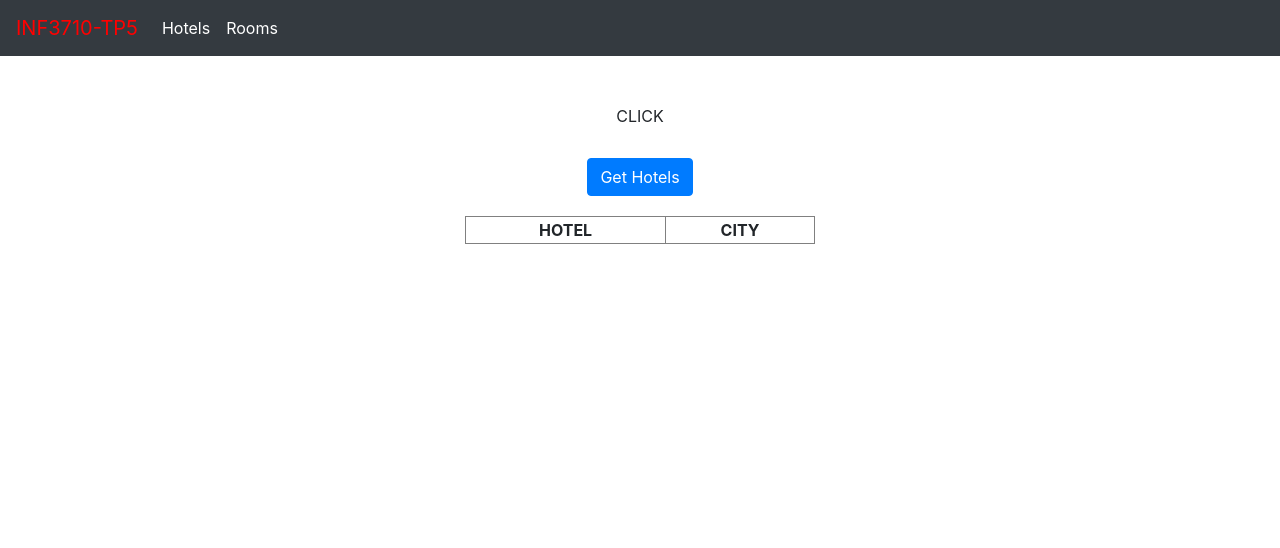
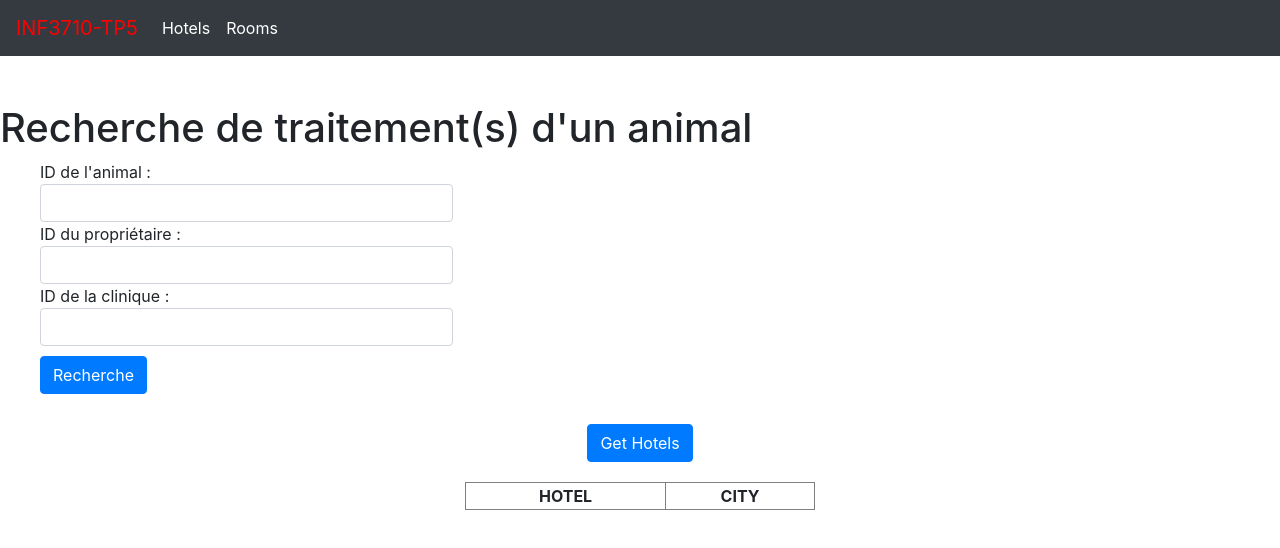
Before and after one commit to treque/inf3710tp5, an Angular app in the folder client/: page /treatment in a window 1280 px wide. Shown: the top 548 px of the page. Built offline with nearby package versions, Linux system fonts and the light colour scheme.

Commit message:
ajout de interface treatment pour afficher les infos (hj)

```diff
--- a/client/src/app/services/treatment.service.ts
+++ b/client/src/app/services/treatment.service.ts
@@ -2,6 +2,7 @@ import { HttpClient } from "@angular/common/http";
 import { Injectable } from "@angular/core";
 import { of, Observable } from "rxjs";
 import { catchError } from "rxjs/operators";
+import { Treatment } from "../../../../common/tables/treatment";
 
 @Injectable({
   providedIn: "root"
@@ -12,9 +13,9 @@ export class TreatmentService {
 
   public constructor(private http: HttpClient) { }
 
-  public getTreatment(animalId: string, ownerId: string, clinicId: string): Observable<string[]> {
-    return this.http.post<string[]>(this.BASE_URL + "/treatment", {animId: animalId, ownerId: ownerId, clinicId: clinicId}).pipe(
-        catchError(this.handleError<string[]>("getHotelPKs")),
+  public getTreatments(animalId: string, ownerId: string, clinicId: string): Observable<Treatment[]> {
+    return this.http.post<Treatment[]>(this.BASE_URL + "/treatment", {animId: animalId, ownerId: ownerId, clinicId: clinicId}).pipe(
+        catchError(this.handleError<Treatment[]>("")),
     );
   }
 
--- a/client/src/app/treatment/treatment.component.html
+++ b/client/src/app/treatment/treatment.component.html
@@ -1 +1,19 @@
-<div (click)="getTreatment('A1', 'P1', 'C1')"> CLICK </div>
+
+<div id="traitement" style="text-align: left">
+    <h1> Recherche de traitement(s) d'un animal </h1>
+    <div id="error" class="alert alert-danger" role="alert" *ngIf="duplicateError">
+      Insertion sur une cle primaire qui existe deja
+    </div>
+      <ul style="list-style: none;">
+        ID de l'animal : <li><input class="form-control col-md-4" #animId></li>
+        ID du propriétaire : <li><input class="form-control col-md-4" #propId></li>
+        ID de la clinique : <li><input  class="form-control col-md-4" #clinicId></li>
+      <li><button type="button" class="btn btn-primary" (click)="getTreatments(animId.value,propId.value, clinicId.value)"> Recherche </button></li>
+      </ul>
+</div>
+
+<div id='treatment-list'>
+    <li *ngFor="let treatment of treatments">
+        {{treatment.typeid}}
+    </li>
+</div>
--- a/client/src/app/treatment/treatment.component.ts
+++ b/client/src/app/treatment/treatment.component.ts
@@ -1,4 +1,5 @@
 import { Component, OnInit } from "@angular/core";
+import { Treatment } from "../../../../common/tables/treatment";
 import { TreatmentService } from "../services/treatment.service";
 
 @Component({
@@ -8,15 +9,20 @@ import { TreatmentService } from "../services/treatment.service";
 })
 export class TreatmentComponent implements OnInit {
 
-  public constructor(private treatmentService: TreatmentService) { }
+  private treatments: Treatment[];
+
+  public constructor(private treatmentService: TreatmentService) {
+    this.treatments = [];
+  }
 
   public ngOnInit(): void {
     // todo
   }
 
-  public getTreatment(animalId: string, ownerId: string, clinicId: string): void {
-    this.treatmentService.getTreatment(animalId, ownerId, clinicId).toPromise().then((res: string[]) => {
+  public getTreatments(animalId: string, ownerId: string, clinicId: string): void {
+    this.treatmentService.getTreatments(animalId, ownerId, clinicId).toPromise().then((res: Treatment[]) => {
       console.log(res);
+      this.treatments = res;
     });
   }
 }
```
Also changed, not shown: 2 other files (tests, documents, lock files or other folders).
